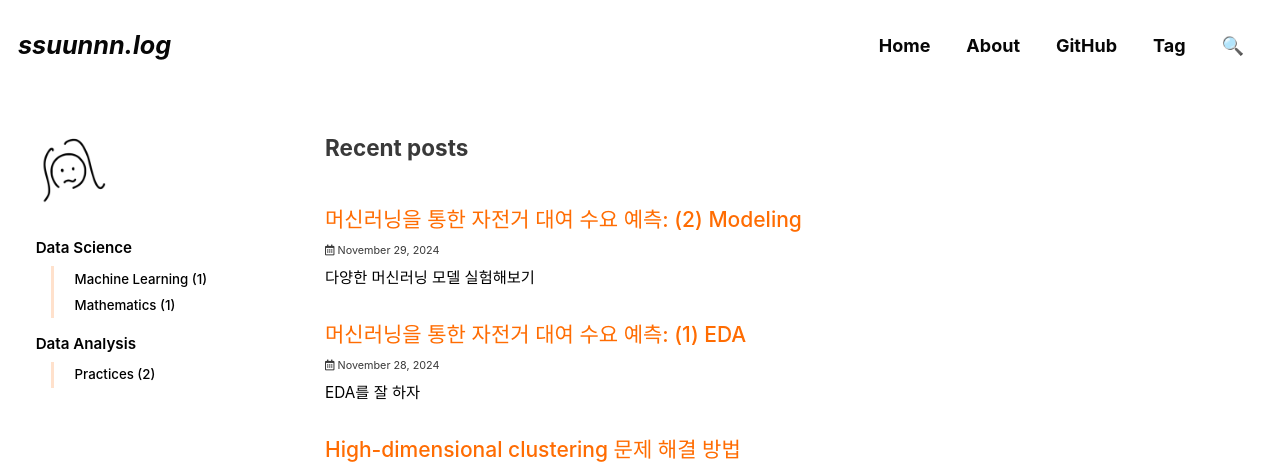
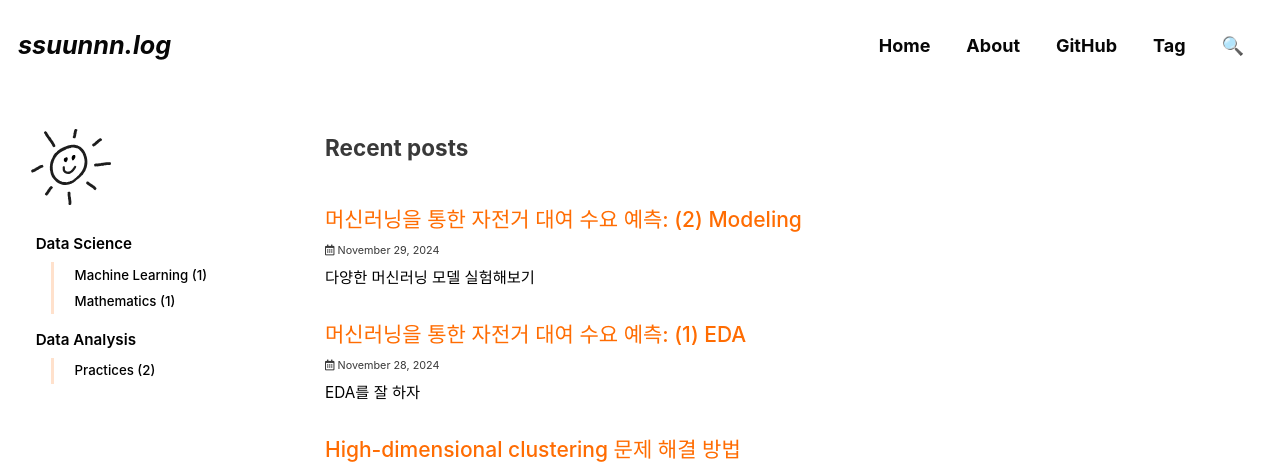
Before and after one commit to ssuunnn/ssuunnn.github.io, a Jekyll site: the page built from index.html, in a window 1280 px wide. Shown: the top 472 px of the page. Built offline with Jekyll 4.4.1, drawn with Linux system fonts in a browser that asks for light colours; cached includes are drawn as plain includes; some web fonts are replaced; the list of posts is cut into pages by our own code.

Commit message:
Add avatar

```diff
--- a/_config.yml
+++ b/_config.yml
@@ -99,7 +99,7 @@ analytics:
 # Site Author
 author:
   name: "ssuunnn" # 블로그 닉네임
-  avatar: "/assets/images/meee.png" # 블로그 프로필 사진
+  avatar: "/assets/images/ssuunnn.svg" # 블로그 프로필 사진
   #   bio              : "hi all!"
   # location         : "Seoul, Korea"
   # email            : "youremailhere@xxxxxx.com"
```
Also changed, not shown: assets/images/ssuunnn.svg (added).
